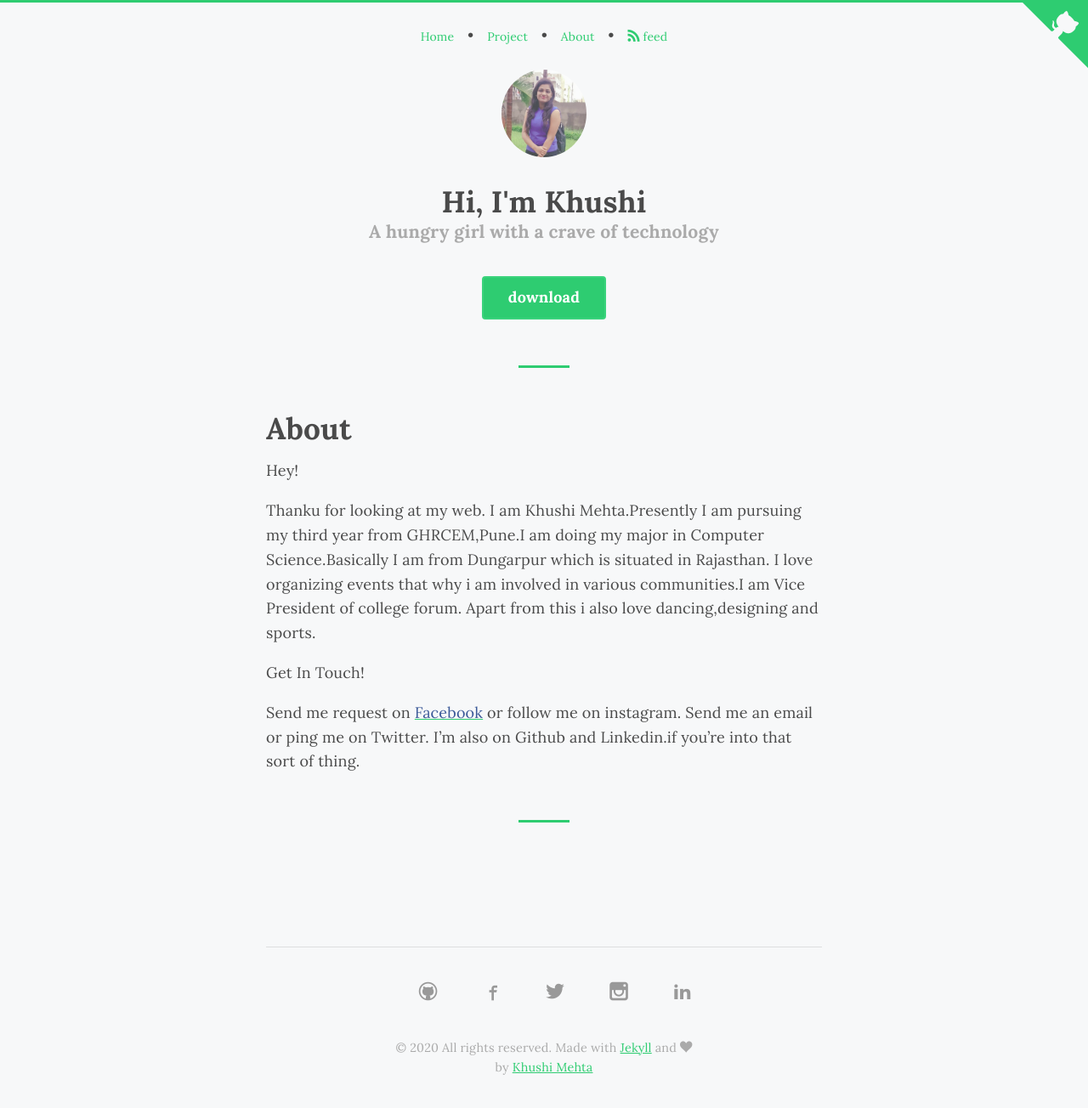
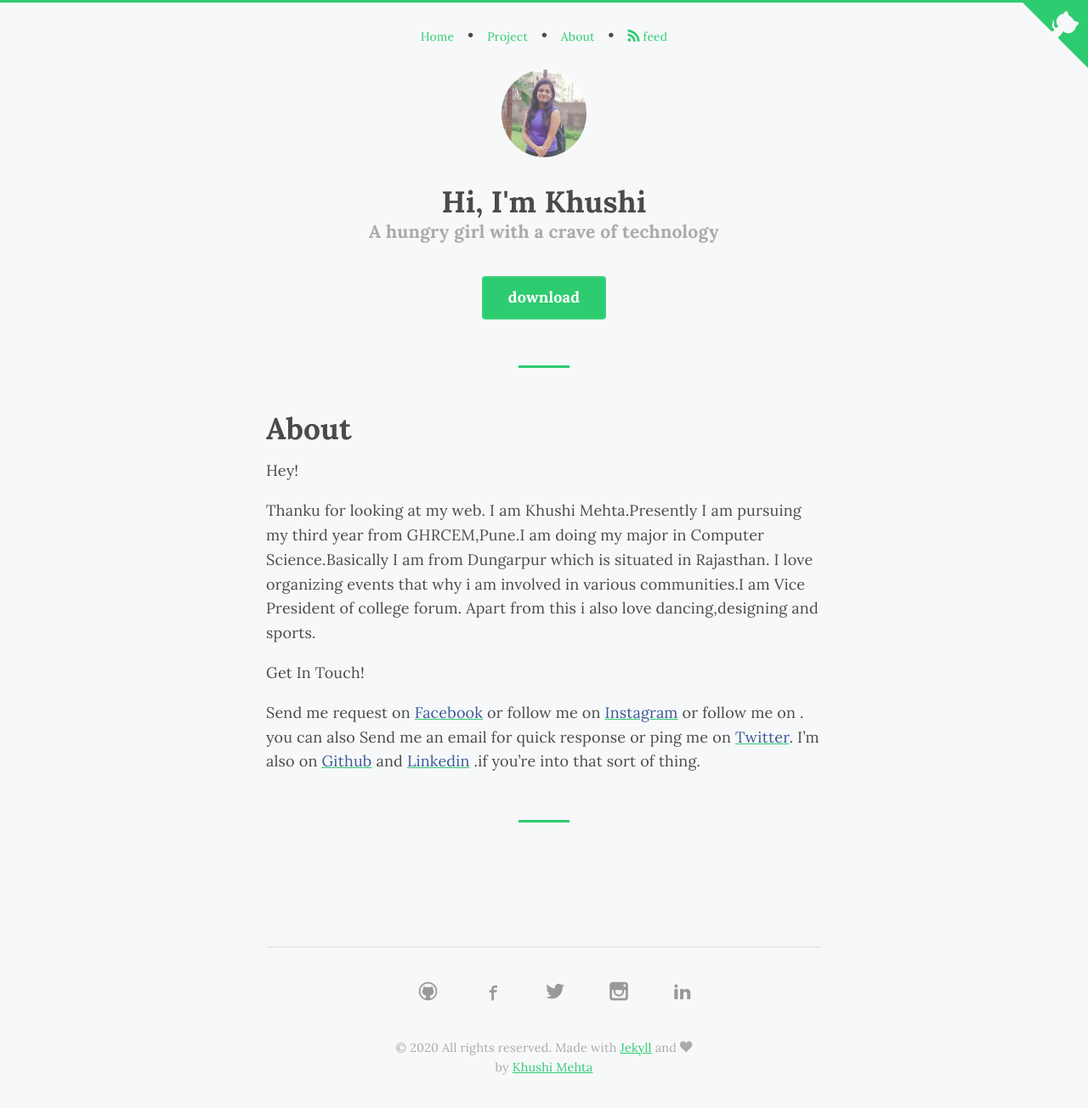
Before and after one commit to khushimehta12/khushimehta12.github.io, a Jekyll site: the page built from about.md, in a window 1280 px wide. Shown: the whole page at 85% size. Built offline with Jekyll 4.4.1, drawn with Linux system fonts in a browser that asks for light colours; some web fonts are replaced.

Commit message:
about modify

```diff
--- a/_config.yml
+++ b/_config.yml
@@ -32,7 +32,7 @@ social:
     link: https://facebook.com/khushi.mehta.9461799
   twitter:
     slug: twitter
-    link: https://twitter.com/nandomoreirame
+    link: https://twitter.com/KhushiM55980122
   instagram:
     slug: instagram
     link: https://instagram.com/itz_smile__
--- a/about.md
+++ b/about.md
@@ -19,6 +19,6 @@ Apart from this i also love dancing,designing and sports.
 <b>Get In Touch!<b>
 
 <p>
-Send me request on <a target="_blank" href="https://facebook.com/khushi.mehta.9461799"><span style="color: #3b5998">Facebook</span></a> or follow me on instagram.
-Send me an email or ping me on Twitter. I’m also on Github and Linkedin.if you’re into that sort of thing.
+Send me request on <a target="_blank" href="https://facebook.com/khushi.mehta.9461799"><span style="color: #3b5998">Facebook</span></a> or follow me on <a target="_blank" href="https://instagram.com/itz_smile__"><span style="color: #3b5998">Instagram</span></a> or follow me on .
+you can also Send me an email for quick response or ping me on <a target="_blank" href="https://twitter.com/KhushiM55980122"><span style="color: #3b5998">Twitter</span></a>. I’m also on <a target="_blank" href="https://github.com/khushimehta12"><span style="color: #3b5998">Github</span></a> and <a target="_blank" href=" https://linkedin.com/in/khushi-mehta-11156917b/"><span style="color: #3b5998">Linkedin</span></a> .if you’re into that sort of thing.
 </p>
```
